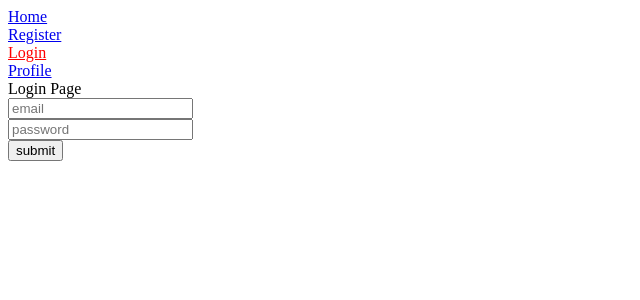
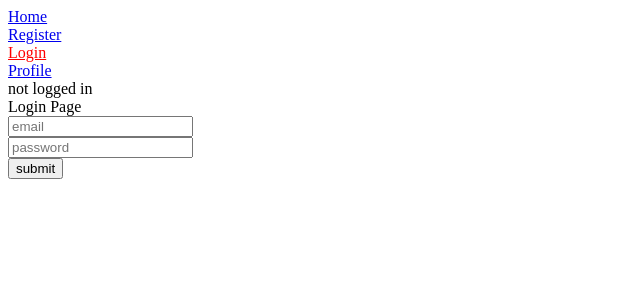
Before and after one commit to Console45/jwt-refresh-token-implementation, a React (Create React App) app in the folder client/: page /login in a window 1280 px wide. Shown: the top 300 px of the page, without its empty margins (0-640 px from the left). Built offline with nearby package versions, Linux system fonts and the light colour scheme; no server answers; what axios-auth-refresh would draw is missing.

Commit message:
added a header to show name of logged in user

```diff
--- a/client/src/Pages/Profile.tsx
+++ b/client/src/Pages/Profile.tsx
@@ -15,7 +15,7 @@ export const Profile: FC<ProfileProps> = () => {
   }
   return (
     <div>
-      <div>My user Profile</div>;
+      <div>My user Profile</div>
       {user && (
         <div>
           <span>name: </span> <span> {user.name}</span>
--- a/client/src/components/Header.tsx
+++ b/client/src/components/Header.tsx
@@ -1,9 +1,17 @@
 import React, { FC } from "react";
 import { NavLink } from "react-router-dom";
+import { useUser } from "../hooks/useUser";
 
 interface HeaderProps {}
 
 export const Header: FC<HeaderProps> = () => {
+  const { user, loading } = useUser();
+  let body: any = null;
+  if (loading) {
+    body = null;
+  } else if (user) {
+    body = <div>you are logged in as {user.name} </div>;
+  } else body = <div>not logged in</div>;
   return (
     <div>
       <div>
@@ -26,6 +34,7 @@ export const Header: FC<HeaderProps> = () => {
           Profile
         </NavLink>
       </div>
+      {body}
     </div>
   );
 };
--- a/client/src/hooks/useLoginUser.ts
+++ b/client/src/hooks/useLoginUser.ts
@@ -1,6 +1,6 @@
 import { setAccessToken } from "./../acessToken";
 import axios from "axios";
-import { MutationFunction, useMutation } from "react-query";
+import { MutationFunction, queryCache, useMutation } from "react-query";
 
 interface User {
   email: string;
@@ -21,6 +21,7 @@ export const useLoginUser = (): LoginUserResponse => {
   const [mutate, { isLoading, isError, isSuccess }] = useMutation(loginUser, {
     onSuccess: ({ accessToken }) => {
       setAccessToken(accessToken);
+      // queryCache.invalidateQueries("user");
     },
   });
 
--- a/client/src/hooks/useUser.ts
+++ b/client/src/hooks/useUser.ts
@@ -8,8 +8,12 @@ interface UseUserResponse {
 }
 export const useUser = (): UseUserResponse => {
   const fetchUser = async (key: string) => {
-    const res = await axios.get("/user/me");
-    return res.data;
+    try {
+      const res = await axios.get("/user/me");
+      return res.data;
+    } catch (err) {
+      return;
+    }
   };
   const { data: user, error, isLoading } = useQuery("user", fetchUser, {
     refetchOnMount: true,
```
